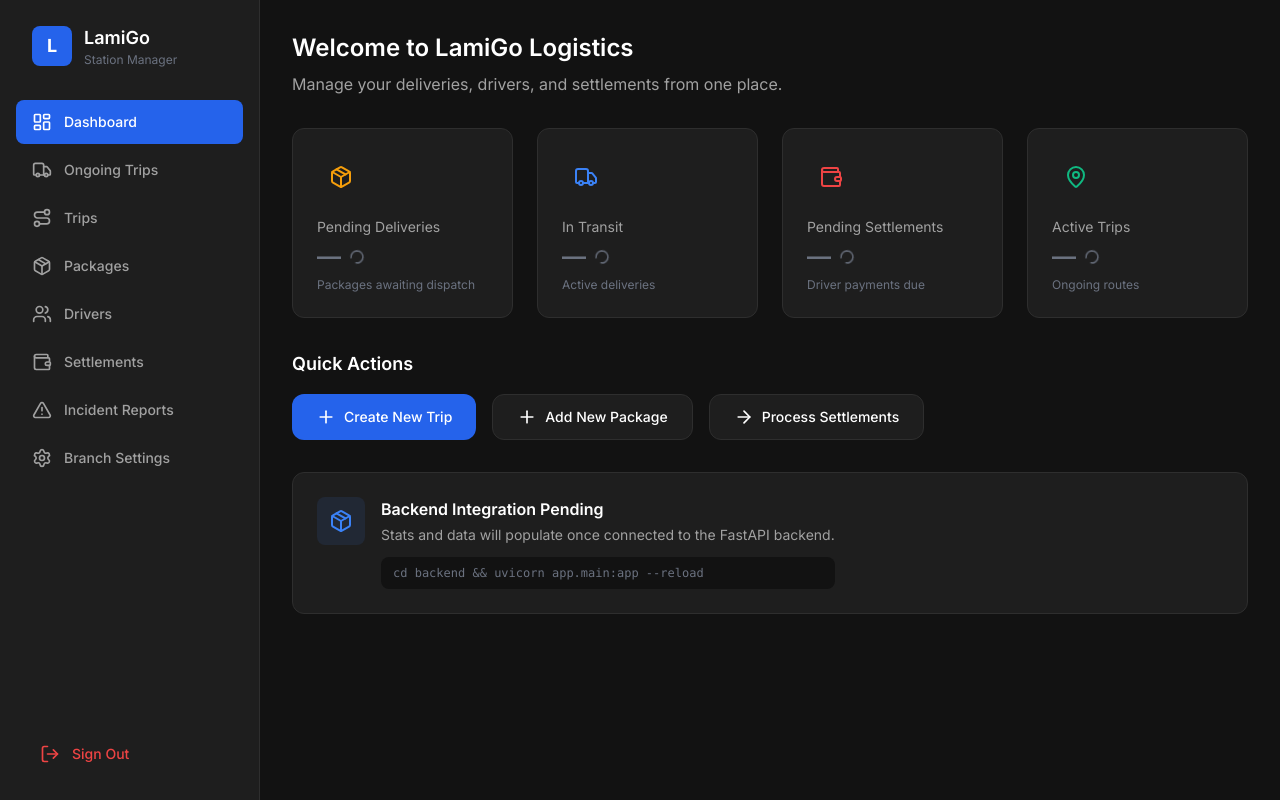
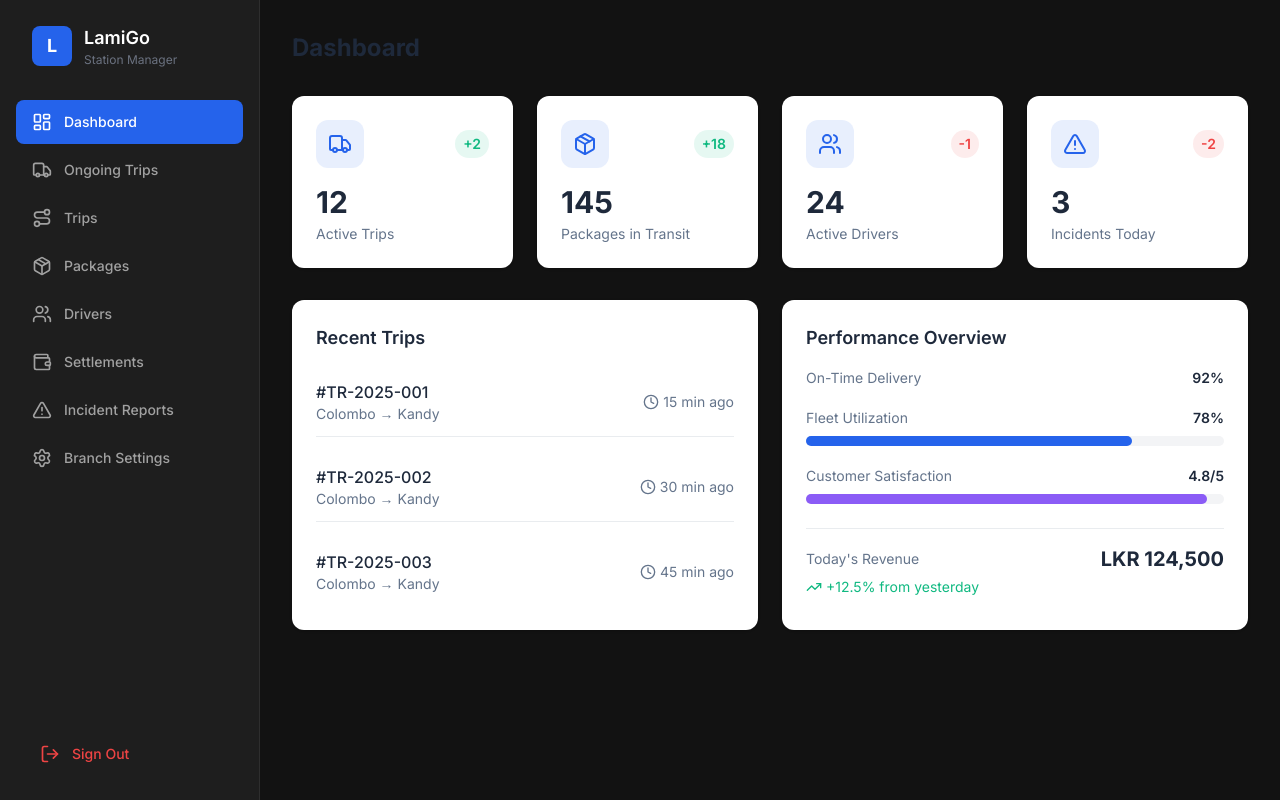
Before and after one commit to chanul26/lamigo-platform, a Next.js app in the folder web-portals/station-manager/: page /dashboard in a window 1280 px wide. Built offline with nearby package versions, Linux system fonts and the light colour scheme.

Commit message:
Refactor DashboardPage component and stats display

```diff
--- a/web-portals/station-manager/app/dashboard/page.tsx
+++ b/web-portals/station-manager/app/dashboard/page.tsx
@@ -1,225 +1,109 @@
-'use client';
 
-import {
-  Package,
-  Wallet,
-  Truck,
-  MapPin,
-  Plus,
-  ArrowRight,
-  Loader2,
-} from 'lucide-react';
-import Link from 'next/link';
 
-interface StatCard {
-  title: string;
-  icon: React.ReactNode;
-  color: string;
-  description: string;
-}
+'use client'
 
-const statCards: StatCard[] = [
-  {
-    title: 'Pending Deliveries',
-    icon: <Package size={24} />,
-    color: 'var(--status-pending)',
-    description: 'Packages awaiting dispatch',
-  },
-  {
-    title: 'In Transit',
-    icon: <Truck size={24} />,
-    color: 'var(--status-in-transit)',
-    description: 'Active deliveries',
-  },
-  {
-    title: 'Pending Settlements',
-    icon: <Wallet size={24} />,
-    color: 'var(--status-failed)',
-    description: 'Driver payments due',
-  },
-  {
-    title: 'Active Trips',
-    icon: <MapPin size={24} />,
-    color: 'var(--status-delivered)',
-    description: 'Ongoing routes',
-  },
-];
+import { Truck, Package, Users, AlertTriangle, TrendingUp, Clock } from 'lucide-react'
 
-const quickActions = [
-  {
-    label: 'Create New Trip',
-    icon: <Plus size={20} />,
-    href: '/trips',
-    primary: true,
-  },
-  {
-    label: 'Add New Package',
-    icon: <Plus size={20} />,
-    href: '/packages',
-    primary: false,
-  },
-  {
-    label: 'Process Settlements',
-    icon: <ArrowRight size={20} />,
-    href: '/settlements',
-    primary: false,
-  },
-];
+const stats = [
+  { name: 'Active Trips', value: '12', icon: Truck, change: '+2', changeType: 'increase' },
+  { name: 'Packages in Transit', value: '145', icon: Package, change: '+18', changeType: 'increase' },
+  { name: 'Active Drivers', value: '24', icon: Users, change: '-1', changeType: 'decrease' },
+  { name: 'Incidents Today', value: '3', icon: AlertTriangle, change: '-2', changeType: 'decrease' },
+]
 
 export default function DashboardPage() {
   return (
-    <div className="p-8 animate-fade-in">
-      {/* Header */}
-      <div className="mb-8">
-        <h1
-          className="text-2xl font-semibold mb-2"
-          style={{ color: 'var(--text-primary)' }}
-        >
-          Welcome to LamiGo Logistics
-        </h1>
-        <p style={{ color: 'var(--text-secondary)' }}>
-          Manage your deliveries, drivers, and settlements from one place.
-        </p>
-      </div>
+    <div className="p-8">
+      <h1 className="text-2xl font-bold text-[#1e293b] mb-8">Dashboard</h1>
 
       {/* Stats Grid */}
       <div className="grid grid-cols-1 md:grid-cols-2 lg:grid-cols-4 gap-6 mb-8">
-        {statCards.map((stat, index) => (
-          <div
-            key={index}
-            className="p-6 rounded-[var(--border-radius)] transition-all duration-200 hover:scale-[1.02]"
-            style={{
-              backgroundColor: 'var(--card-bg)',
-              border: '1px solid var(--border-color)',
-            }}
-          >
-            <div className="flex items-start justify-between mb-4">
-              <div
-                className="p-3 rounded-[var(--border-radius-sm)]"
-                style={{
-                  backgroundColor: `${stat.color}20`,
-                  color: stat.color,
-                }}
-              >
-                {stat.icon}
+        {stats.map((stat) => {
+          const Icon = stat.icon
+          return (
+            <div key={stat.name} className="bg-white rounded-xl shadow-sm hover:shadow-md transition-shadow p-6">
+              <div className="flex items-center justify-between mb-4">
+                <div className="p-3 bg-[#2563eb]/10 rounded-xl">
+                  <Icon className="w-6 h-6 text-[#2563eb]" />
+                </div>
+                <span className={`text-sm font-semibold px-2 py-1 rounded-full ${
+                  stat.changeType === 'increase' ? 'bg-[#10b981]/10 text-[#10b981]' : 'bg-[#ef4444]/10 text-[#ef4444]'
+                }`}>
+                  {stat.change}
+                </span>
+              </div>
+              <p className="text-3xl font-bold text-[#1e293b]">{stat.value}</p>
+              <p className="text-[#64748b] text-sm mt-1">{stat.name}</p>
+            </div>
+          )
+        })}
+      </div>
+
+      {/* Recent Activity */}
+      <div className="grid grid-cols-1 lg:grid-cols-2 gap-6">
+        <div className="bg-white rounded-xl shadow-sm p-6">
+          <h2 className="text-lg font-semibold text-[#1e293b] mb-4">Recent Trips</h2>
+          <div className="space-y-4">
+            {[1, 2, 3].map((i) => (
+              <div key={i} className="flex items-center justify-between py-3 border-b border-[#e9ecef] last:border-0">
+                <div>
+                  <p className="font-medium text-[#1e293b]">#TR-2025-00{i}</p>
+                  <p className="text-sm text-[#64748b]">Colombo → Kandy</p>
+                </div>
+                <div className="flex items-center space-x-4">
+                  <span className="text-sm text-[#64748b] flex items-center">
+                    <Clock className="w-4 h-4 mr-1" />
+                    {i * 15} min ago
+                  </span>
+
+                </div>
+              </div>
+            ))}
+          </div>
+        </div>
+
+        <div className="bg-white rounded-xl shadow-sm p-6">
+          <h2 className="text-lg font-semibold text-[#1e293b] mb-4">Performance Overview</h2>
+          <div className="space-y-5">
+            <div>
+              <div className="flex justify-between text-sm mb-2">
+                <span className="text-[#64748b]">On-Time Delivery</span>
+                <span className="font-semibold text-[#1e293b]">92%</span>
+              </div>
+
+            </div>
+            <div>
+              <div className="flex justify-between text-sm mb-2">
+                <span className="text-[#64748b]">Fleet Utilization</span>
+                <span className="font-semibold text-[#1e293b]">78%</span>
+              </div>
+              <div className="w-full bg-[#f3f4f6] rounded-full h-2.5">
+                <div className="bg-[#2563eb] h-2.5 rounded-full" style={{ width: '78%' }}></div>
               </div>
             </div>
-            <p
-              className="text-sm mb-1"
-              style={{ color: 'var(--text-secondary)' }}
-            >
-              {stat.title}
-            </p>
-            <div className="flex items-center gap-2 mb-1">
-              <span
-                className="text-2xl font-semibold"
-                style={{ color: 'var(--text-muted)' }}
-              >
-                —
-              </span>
-              <Loader2
-                size={16}
-                className="animate-spin"
-                style={{ color: 'var(--text-muted)' }}
-              />
+            <div>
+              <div className="flex justify-between text-sm mb-2">
+                <span className="text-[#64748b]">Customer Satisfaction</span>
+                <span className="font-semibold text-[#1e293b]">4.8/5</span>
+              </div>
+              <div className="w-full bg-[#f3f4f6] rounded-full h-2.5">
+                <div className="bg-[#8b5cf6] h-2.5 rounded-full" style={{ width: '96%' }}></div>
+              </div>
             </div>
-            <p className="text-xs" style={{ color: 'var(--text-muted)' }}>
-              {stat.description}
-            </p>
           </div>
-        ))}
-      </div>
 
-      {/* Quick Actions */}
-      <div className="mb-8">
-        <h2
-          className="text-lg font-semibold mb-4"
-          style={{ color: 'var(--text-primary)' }}
-        >
-          Quick Actions
-        </h2>
-        <div className="flex flex-wrap gap-4">
-          {quickActions.map((action, index) => (
-            <Link
-              key={index}
-              href={action.href}
-              className="flex items-center gap-2 px-6 py-3 rounded-[var(--border-radius)] font-medium text-sm transition-all duration-200"
-              style={{
-                backgroundColor: action.primary
-                  ? 'var(--primary-blue)'
-                  : 'var(--card-bg)',
-                color: action.primary ? 'white' : 'var(--text-primary)',
-                border: action.primary
-                  ? 'none'
-                  : '1px solid var(--border-color)',
-              }}
-              onMouseEnter={(e) => {
-                if (action.primary) {
-                  e.currentTarget.style.backgroundColor =
-                    'var(--primary-blue-hover)';
-                } else {
-                  e.currentTarget.style.backgroundColor =
-                    'var(--card-bg-hover)';
-                }
-              }}
-              onMouseLeave={(e) => {
-                if (action.primary) {
-                  e.currentTarget.style.backgroundColor = 'var(--primary-blue)';
-                } else {
-                  e.currentTarget.style.backgroundColor = 'var(--card-bg)';
-                }
-              }}
-            >
-              {action.icon}
-              {action.label}
-            </Link>
-          ))}
-        </div>
-      </div>
-
-      {/* Integration Notice */}
-      <div
-        className="p-6 rounded-[var(--border-radius)]"
-        style={{
-          backgroundColor: 'var(--card-bg)',
-          border: '1px solid var(--border-color)',
-        }}
-      >
-        <div className="flex items-start gap-4">
-          <div
-            className="p-3 rounded-[var(--border-radius-sm)]"
-            style={{
-              backgroundColor: 'var(--status-in-transit-bg)',
-              color: 'var(--status-in-transit)',
-            }}
-          >
-            <Package size={24} />
-          </div>
-          <div>
-            <h3
-              className="font-semibold mb-1"
-              style={{ color: 'var(--text-primary)' }}
-            >
-              Backend Integration Pending
-            </h3>
-            <p
-              className="text-sm mb-3"
-              style={{ color: 'var(--text-secondary)' }}
-            >
-              Stats and data will populate once connected to the FastAPI backend.
-            </p>
-            <code
-              className="text-xs px-3 py-2 rounded-[var(--border-radius-sm)] block"
-              style={{
-                backgroundColor: 'var(--bg-dark)',
-                color: 'var(--text-muted)',
-              }}
-            >
-              cd backend && uvicorn app.main:app --reload
-            </code>
+          <div className="mt-6 pt-4 border-t border-[#e9ecef]">
+            <div className="flex items-center justify-between">
+              <span className="text-sm text-[#64748b]">Today's Revenue</span>
+              <span className="text-xl font-bold text-[#1e293b]">LKR 124,500</span>
+            </div>
+            <div className="flex items-center text-[#10b981] text-sm mt-1">
+              <TrendingUp className="w-4 h-4 mr-1" />
+              <span>+12.5% from yesterday</span>
+            </div>
           </div>
         </div>
       </div>
     </div>
-  );
+  )
 }
```
